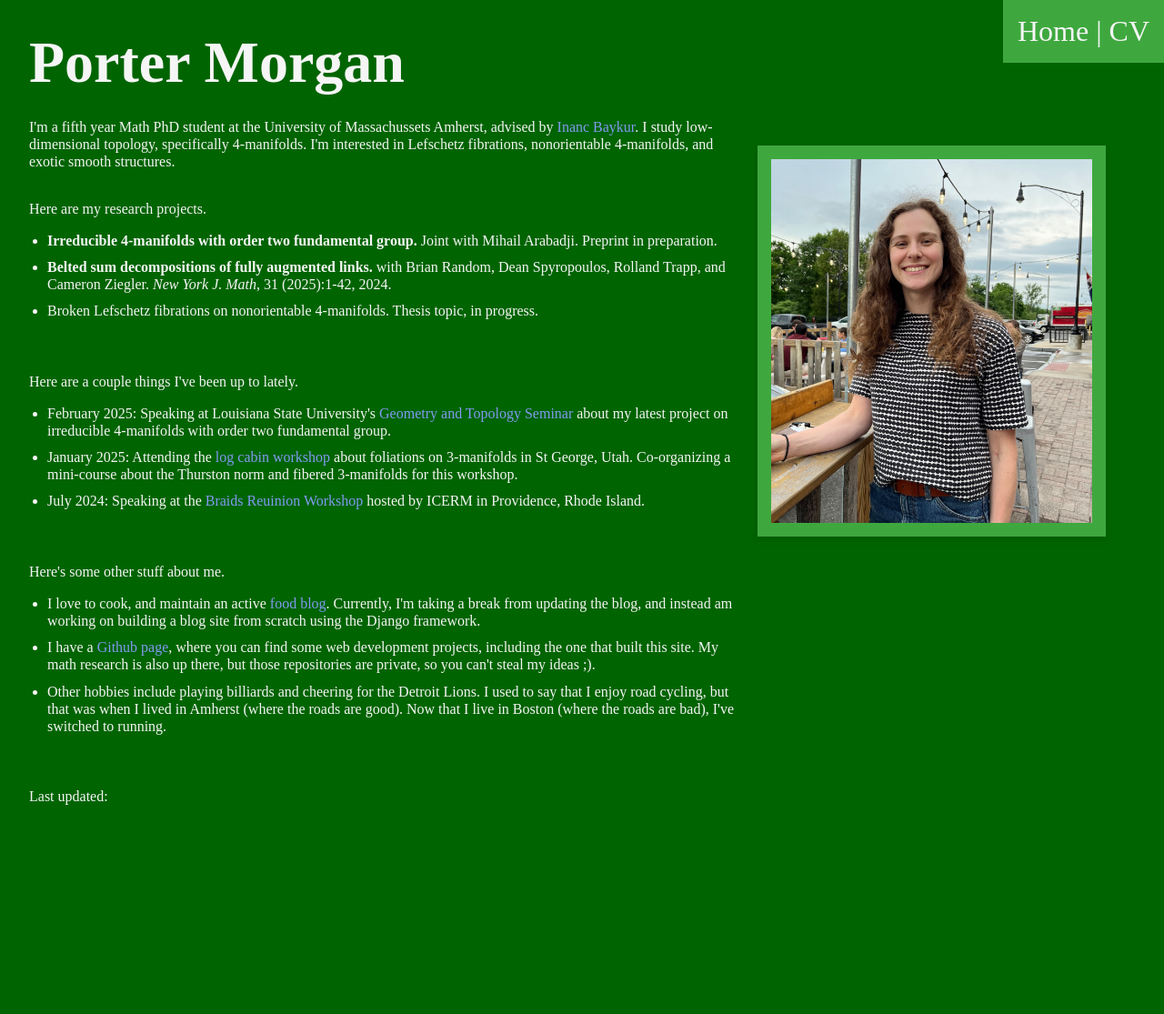
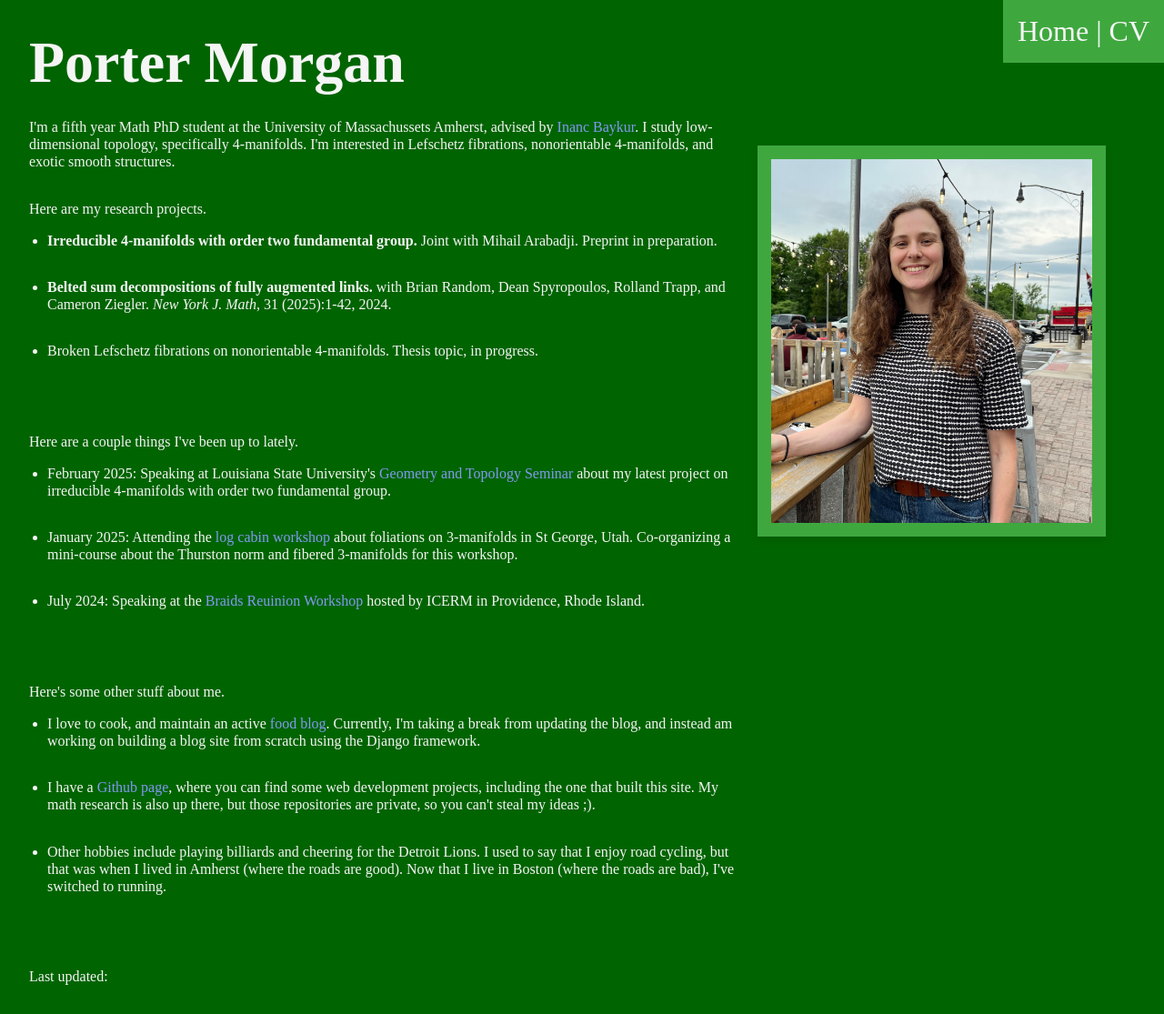
Before and after one commit to porter-m39/personal_site, a Django app: page / in a window 1280 px wide. Shown: the whole page at 91% size. Before the commit the page ends 885 px from the top, so only its background shows below. Run offline with Django 5.2, Linux system fonts and the light colour scheme.

Commit message:
last time, maybe

```diff
--- a/static/style.css
+++ b/static/style.css
@@ -70,7 +70,8 @@ h3{
     margin-left:1rem;
     padding: auto;
     line-height: 1.5;
-    font-weight: normal;
+    font-weight: 500;
+    margin-bottom: .5rem;
 }
 
 .gap_below{
@@ -132,6 +133,6 @@ ul {
     margin-left:1rem;
 }
 li {
-    margin-bottom: 10px;  /* Add space between list items */
+    margin-bottom: 2rem;  /* Add space between list items */
     line-height: 1.2;
 }
```
